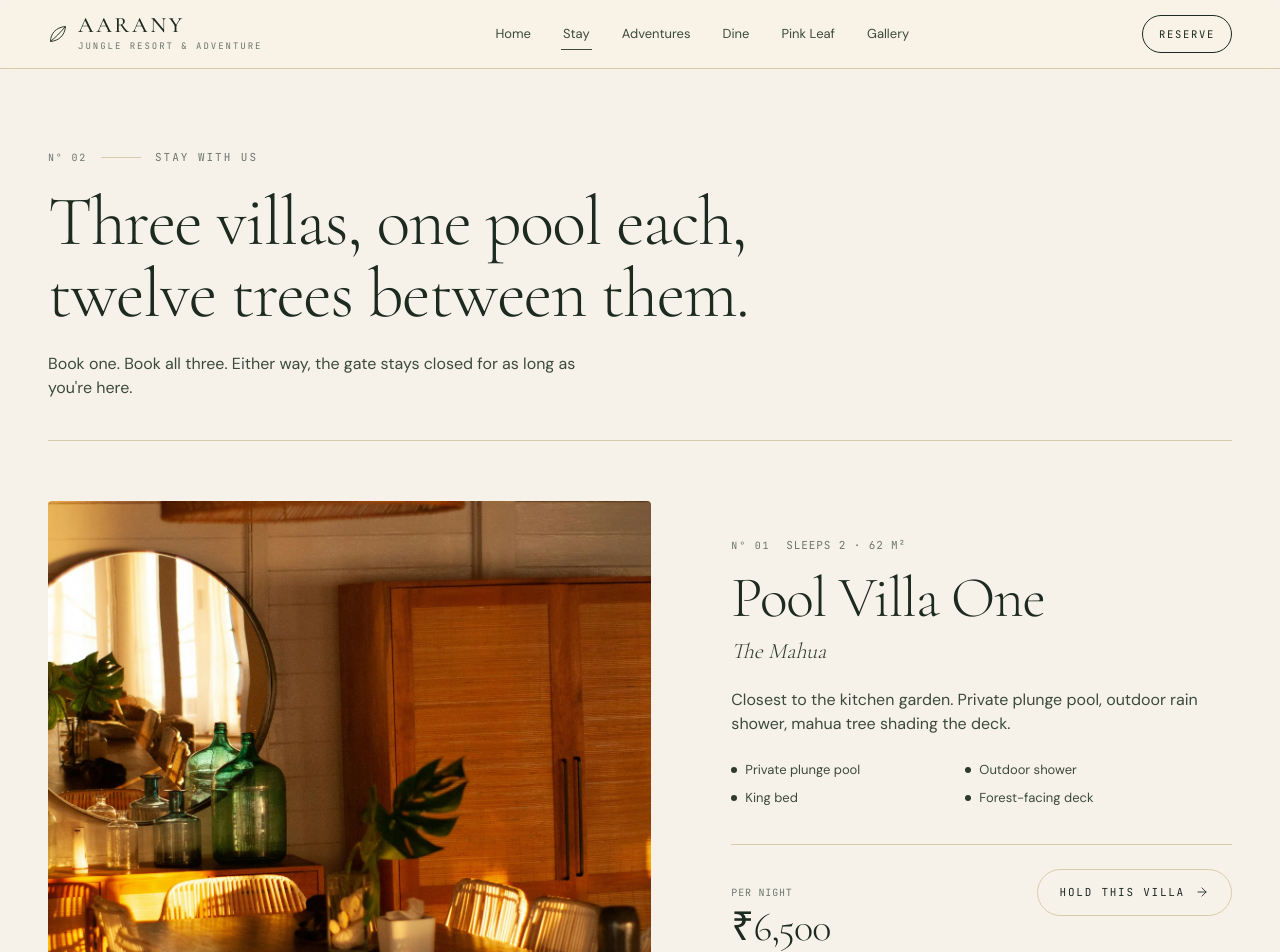
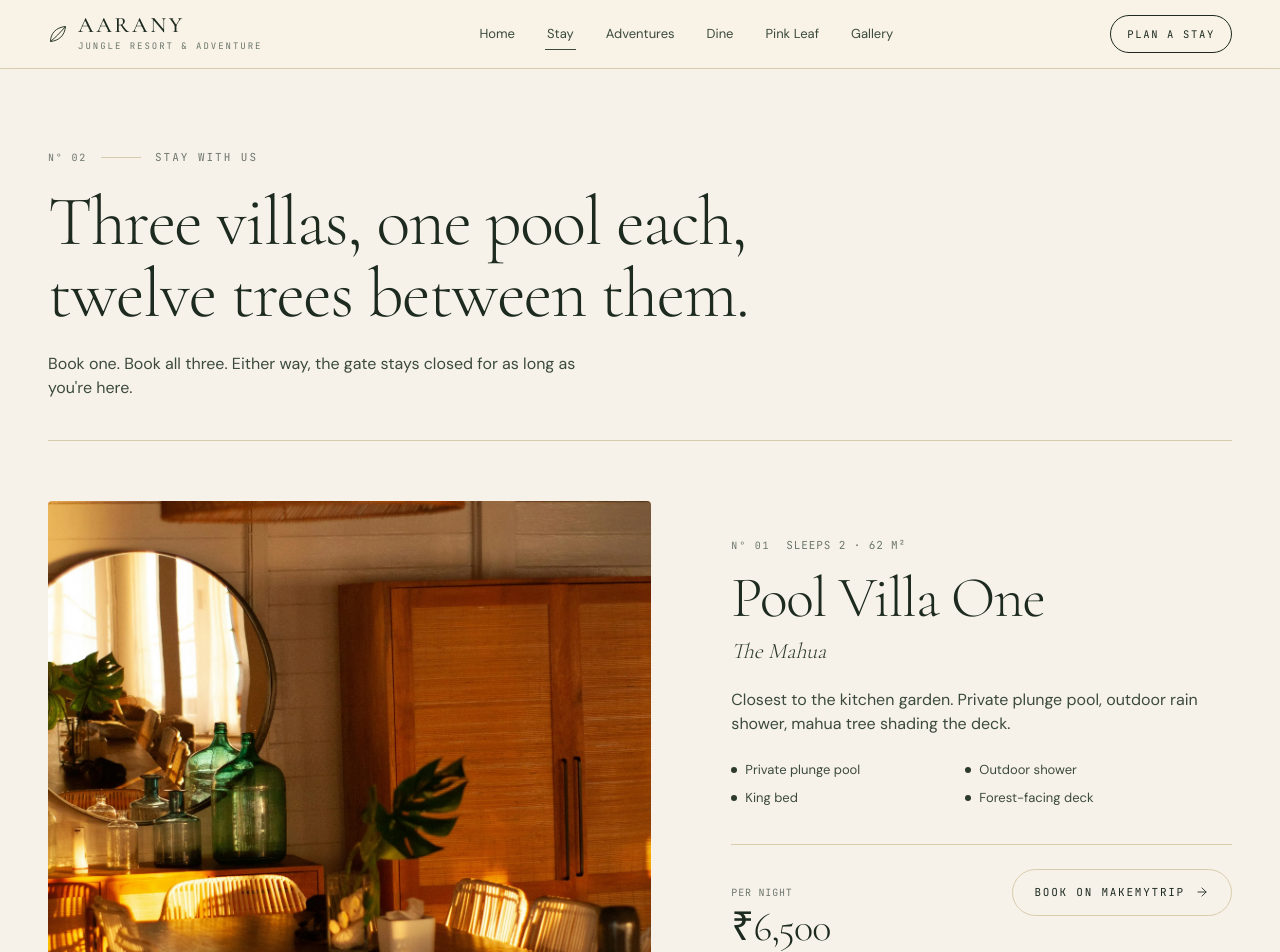
Before and after one commit to lokicodedaily/aarany-react, a Next.js app: page /stay in a window 1280 px wide. Shown: the top 952 px of the page. Built offline with nearby package versions, Linux system fonts and the light colour scheme; no server answers.

Commit message:
button text and lionk change

```diff
--- a/src/app/stay/page.tsx
+++ b/src/app/stay/page.tsx
@@ -122,7 +122,7 @@ export default async function StayPage() {
                       </div>
                     </div>
                     <Button variant="ghost" arrow asChild className="ml-auto">
-                      <a href="mailto:stay@aarany.in">Hold this villa</a>
+                      <a href="https://www.makemytrip.com/hotels/aarany_jungle_resort_and_adventure-details-sonkach.html" target="_blank" rel="noopener noreferrer">Book on MakeMyTrip</a>
                     </Button>
                   </div>
                 </div>
--- a/src/components/nav.tsx
+++ b/src/components/nav.tsx
@@ -57,7 +57,7 @@ export function Nav() {
         </div>
 
         <Button variant="nav" size="sm" asChild>
-          <Link href="/stay">Reserve</Link>
+          <a href="https://www.makemytrip.com/hotels/aarany_jungle_resort_and_adventure-details-sonkach.html" target="_blank" rel="noopener noreferrer">Plan a Stay</a>
         </Button>
       </div>
     </nav>
```
